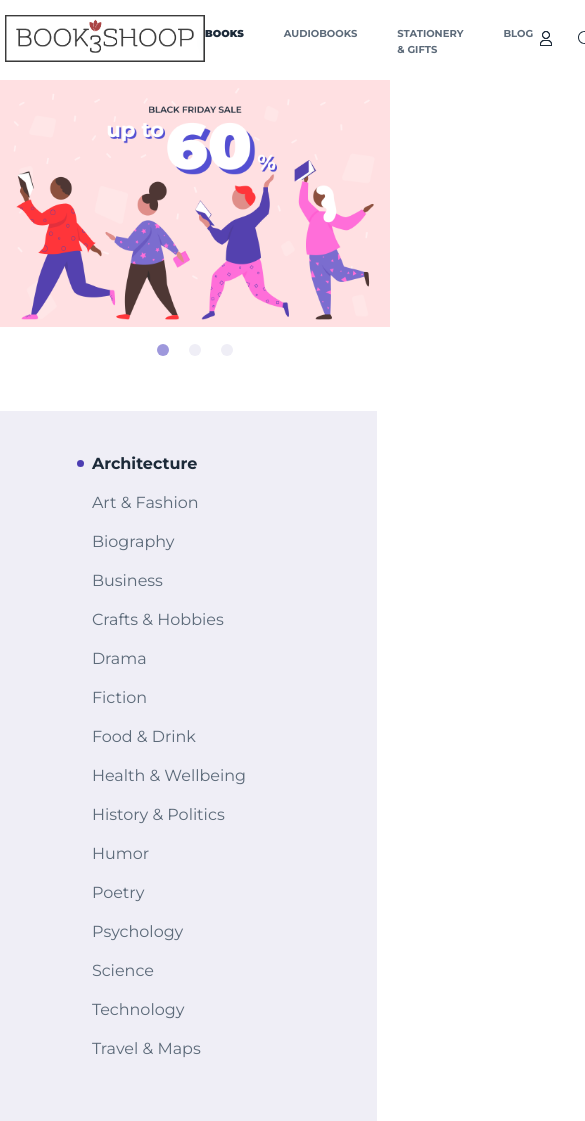
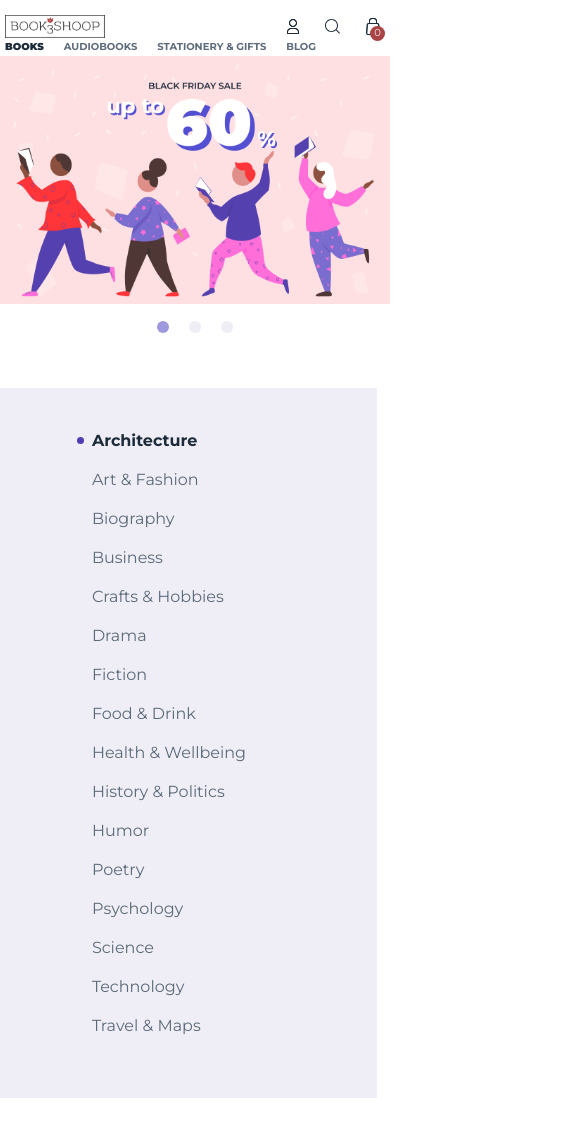
Before and after one commit to K3irill/Books-app, a website built with webpack: page src/index.html in a window 390 px wide. Shown: the top 1121 px of the page, 585 px wide, since content can reach past the window. After the commit the page ends 1098 px from the top, so only its background shows below. Built offline with nearby package versions, Linux system fonts and the light colour scheme; no server answers.

Commit message:
style: some responsive styles

```diff
--- a/src/components/Header/Header.style.scss
+++ b/src/components/Header/Header.style.scss
@@ -6,6 +6,7 @@
         display: flex;
         justify-content: space-between;
         align-items: center;
+        position: relative;
     }
     &__logo-wrapp {
         transition: all 0.35s;
@@ -17,9 +18,16 @@
         }
         img {
             max-width: 200px;
+            @media (width <= 767px) {
+                max-width: 100px;
+            }
         }
     }
     &__nav-wrapp {
+        @media (width <= 767px) {
+            position: absolute;
+            top: 37px;
+        }
         ul {
             display: flex;
             li {
@@ -41,6 +49,9 @@
             }
             li:not(:last-child) {
                 margin-right: 40px;
+                @media (width <= 767px) {
+                    margin-right: 20px;
+                }
             }
         }
     }
@@ -58,6 +69,7 @@
         display: flex;
         align-items: center;
         li {
+            position: relative;
             transition: all 0.35s;
         }
         li:hover {
@@ -78,3 +90,17 @@
         border-radius: 50%;
     }
 }
+#goods {
+    background-color: variables.$red-primary;
+    color: variables.$bg-category;
+    font-size: 10px;
+    width: 15px;
+    height: 15px;
+    display: flex;
+    justify-content: center;
+    align-items: center;
+    border-radius: 50%;
+    position: absolute;
+    bottom: 0;
+    right: 0;
+}
```
